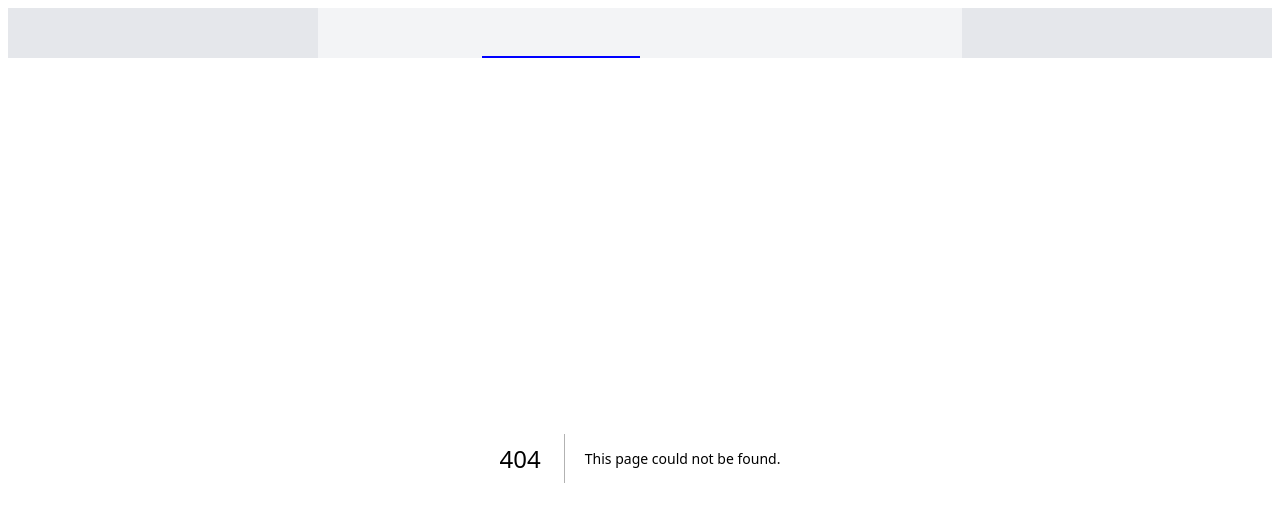
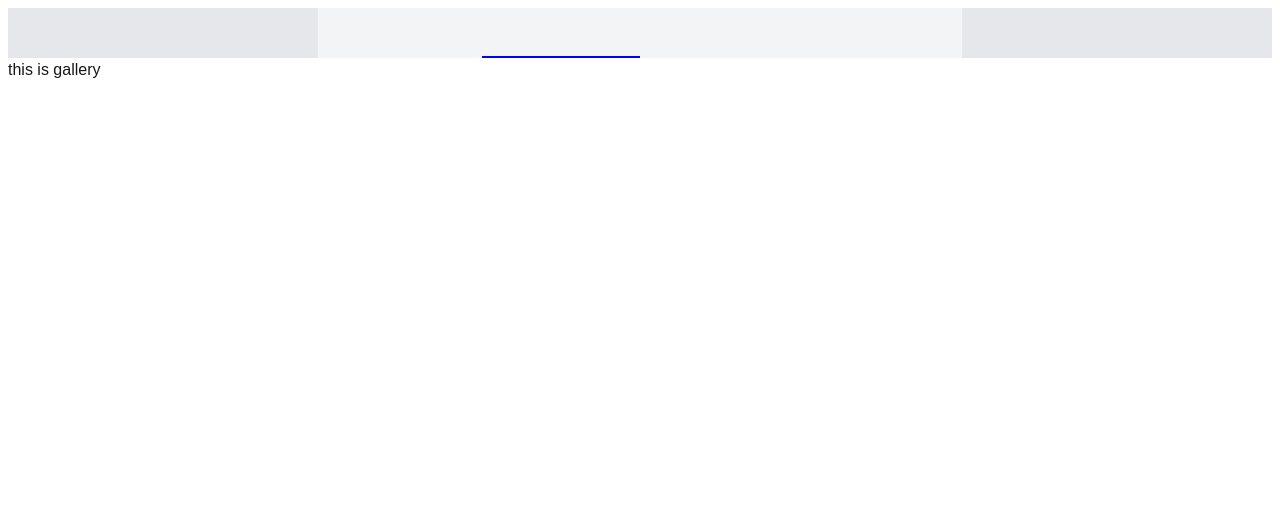
Before and after one commit to akilinjamam/level-2-24-assignment-6-clients, a Next.js app: page /gallery in a window 1280 px wide. Before the commit this address had no page. Shown: the top 522 px of the page. Built offline with nearby package versions, Linux system fonts and the light colour scheme; some icons are missing.

Commit message:
file-updated

```diff
--- /dev/null
+++ b/src/app/gallery/page.tsx
@@ -0,0 +1,9 @@
+const page = () => {
+    return (
+        <div>
+            this is gallery
+        </div>
+    );
+};
+
+export default page;
--- a/src/app/page.tsx
+++ b/src/app/page.tsx
@@ -1,6 +1,7 @@
 export default function Home() {
   return (
    <>
+    hello
    </>
   );
 }
```
